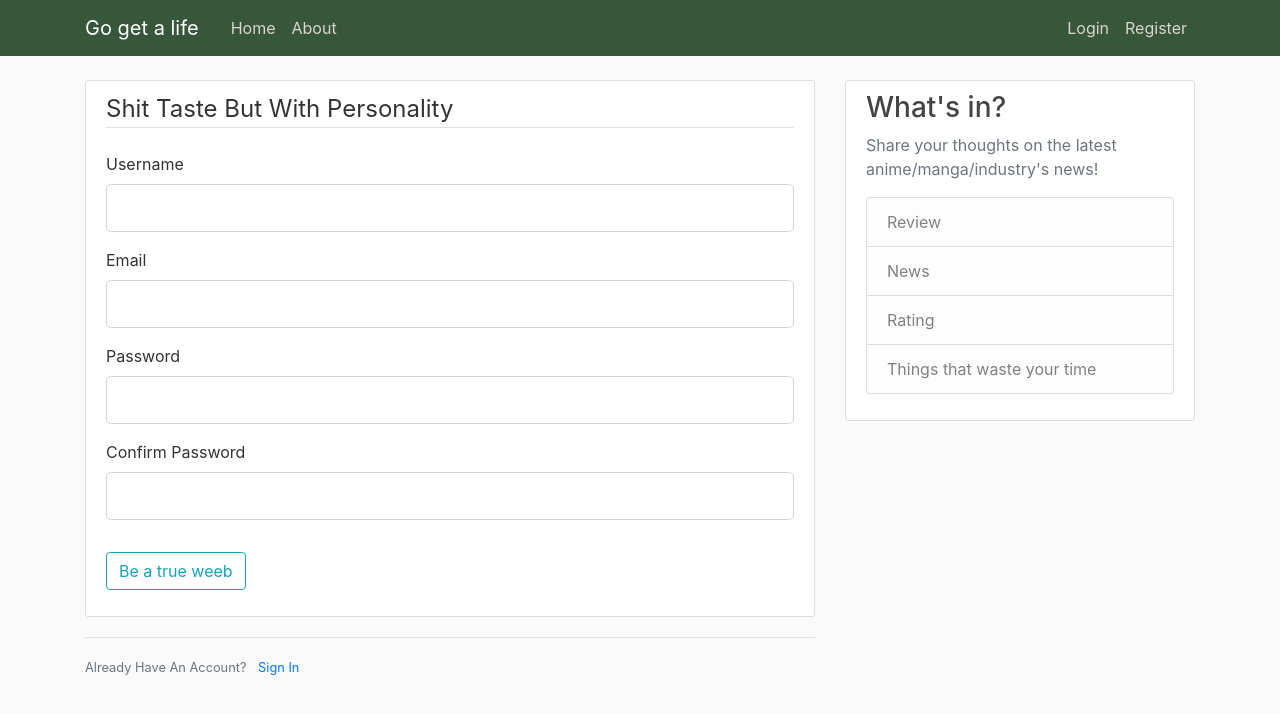
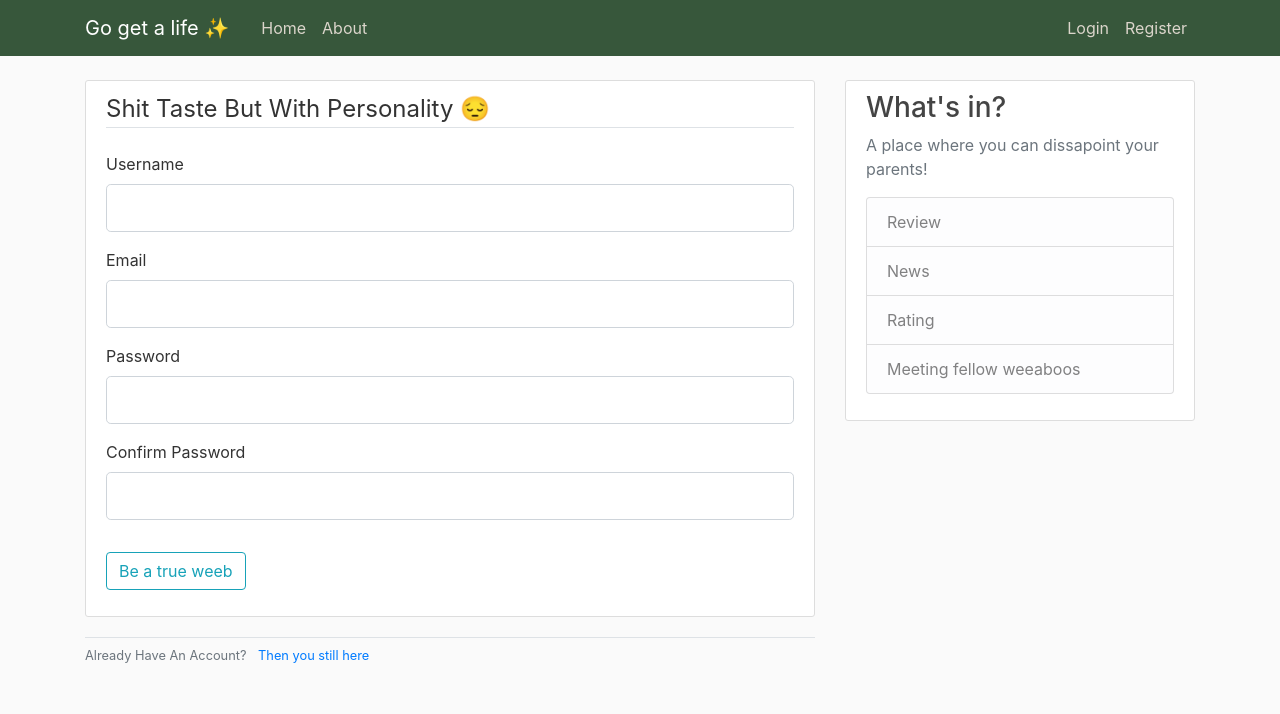
Before and after one commit to rileycong/Flask_AnimeBlog, a Flask app: page /register in a window 1280 px wide. Shown: the top 714 px of the page. Run offline with Flask 2, Linux system fonts and the light colour scheme; some libraries are stand-ins or nearby versions.

Commit message:
video 12

```diff
--- a/flask_webapp/__init__.py
+++ b/flask_webapp/__init__.py
@@ -26,8 +26,10 @@ def create_app(config_class=Config):
     from flask_webapp.users.routes import users
     from flask_webapp.posts.routes import posts
     from flask_webapp.main.routes import main
+    from flask_webapp.errors.handlers import errors
     app.register_blueprint(users)
     app.register_blueprint(posts)
     app.register_blueprint(main)
+    app.register_blueprint(errors)
 
     return app
--- a/flask_webapp/templates/layout.html
+++ b/flask_webapp/templates/layout.html
@@ -19,7 +19,7 @@
     <header class="site-header">
         <nav class="navbar navbar-expand-md navbar-dark bg-steel fixed-top">
           <div class="container">
-            <a class="navbar-brand mr-4" href="/">Go get a life</a>
+            <a class="navbar-brand mr-4" href="/">Go get a life ✨</a>
             <button class="navbar-toggler" type="button" data-toggle="collapse" data-target="#navbarToggle" aria-controls="navbarToggle" aria-expanded="false" aria-label="Toggle navigation">
               <span class="navbar-toggler-icon"></span>
             </button>
@@ -62,12 +62,12 @@
           <div class="col-md-4">
             <div class="content-section">
               <h3>What's in?</h3>
-              <p class='text-muted'>Share your thoughts on the latest anime/manga/industry's news!
+              <p class='text-muted'>A place where you can dissapoint your parents!
                 <ul class="list-group">
                   <li class="list-group-item list-group-item-light">Review</li>
                   <li class="list-group-item list-group-item-light">News</li>
                   <li class="list-group-item list-group-item-light">Rating</li>
-                  <li class="list-group-item list-group-item-light">Things that waste your time</li>
+                  <li class="list-group-item list-group-item-light">Meeting fellow weeaboos</li>
                 </ul>
               </p>
             </div>
--- a/flask_webapp/templates/login.html
+++ b/flask_webapp/templates/login.html
@@ -4,7 +4,7 @@
         <form method="POST" action="">
             {{ form.hidden_tag() }}
             <fieldset class="form-group">
-                <legend class="border-bottom mb-4">Waste your time again</legend>
+                <legend class="border-bottom mb-4">Waste your time again 🤡</legend>
                 <div class="form-group">
                     {{ form.email.label(class="form-control-label") }}
                     {% if form.email.errors %}
@@ -47,7 +47,7 @@
     </div>
     <div class="border-top pt-3">
         <small class="text-muted">
-            Shamelessly Need An Account? <a class="ml-2" href="{{ url_for('users.register') }}">Dissapoint Your Parents Now</a>
+            Shamelessly Need An Account? <a class="ml-2" href="{{ url_for('users.register') }}">No worries, we won't judge you like in the real world</a>
         </small>
     </div>
 {% endblock content %}
--- a/flask_webapp/templates/register.html
+++ b/flask_webapp/templates/register.html
@@ -4,7 +4,7 @@
         <form method="POST" action="">
             {{ form.hidden_tag() }}
             <fieldset class="form-group">
-                <legend class="border-bottom mb-4">Shit Taste But With Personality</legend>
+                <legend class="border-bottom mb-4">Shit Taste But With Personality 😔</legend>
                 <div class="form-group">
                     {{ form.username.label(class="form-control-label") }}
 
@@ -64,9 +64,9 @@
             </div>
         </form>
     </div>
-    <div class="border-top pt-3">
+    <div class="border-top pt-1">
         <small class="text-muted">
-            Already Have An Account? <a class="ml-2" href="{{ url_for('users.login') }}">Sign In</a>
+            Already Have An Account? <a class="ml-2" href="{{ url_for('users.login') }}">Then you still here</a>
         </small>
     </div>
 {% endblock content %}
```
Also changed, not shown: flask_webapp/errors/handlers.py (added, +15 -0 lines), flask_webapp/templates/errors/403.html (added, +7 -0 lines), flask_webapp/templates/errors/404.html (added, +7 -0 lines), flask_webapp/templates/errors/500.html (added, +7 -0 lines), flask_webapp/errors/__init__.py (added), run.py (line endings or trailing spaces).
